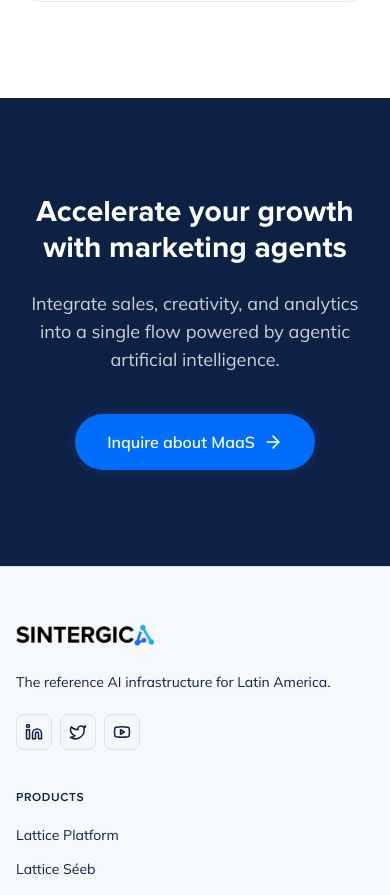
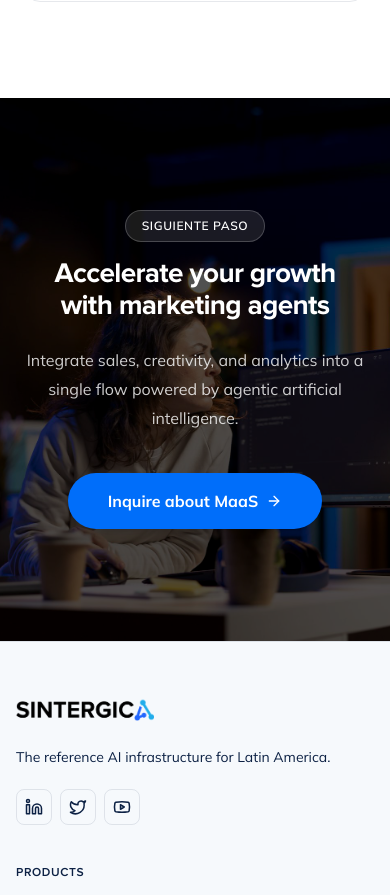
Before and after one commit to axeljmujica/Sintergica, a Next.js app: page /en/servicios/maas in a window 390 px wide. Shown: the part 3212-4107 px from the top of the page. Built offline with nearby package versions, Linux system fonts and the light colour scheme.

Commit message:
feat(servicios): use unified CTASection in desarrollo-a-medida and maas

```diff
--- a/src/components/servicios/DesarrolloMedidaContent.tsx
+++ b/src/components/servicios/DesarrolloMedidaContent.tsx
@@ -4,6 +4,7 @@
 import { ArrowRight, Code2, Server, Workflow, Lock, Database, Cloud } from "lucide-react";
 import Link from "next/link";
 import { BackgroundBeams } from "@/components/ui/background-beams";
+import { CTASection } from "@/components/shared/CTASection";
 import { useLocale } from "@/i18n/DictionaryProvider";
 
 const T = {
@@ -242,28 +243,13 @@
         </div>
       </section>
 
-      {/* CTA Section */}
-      <section className="relative overflow-hidden py-24 bg-brand-midnight dark:bg-brand-navy">
-        <div className="absolute inset-0 bg-gradient-to-br from-brand-accent/20 to-transparent mix-blend-overlay"></div>
-        <div className="absolute inset-0 dot-grid opacity-20 dark:opacity-10"></div>
-
-        <div className="relative mx-auto max-w-4xl px-6 text-center lg:px-8">
-          <h2 className="font-proxima text-3xl font-bold text-white sm:text-4xl md:text-5xl">
-            {t.ctaTitle}
-          </h2>
-          <p className="mt-6 text-lg text-white/80 max-w-2xl mx-auto">
-            {t.ctaDesc}
-          </p>
-          <div className="mt-10">
-            <Link
-              href="https://sales.sintergica.ai/widget/booking/vh6cQRURUU1nU5nslpu4"
-              className="btn-glow inline-flex items-center gap-2 rounded-full bg-brand-accent px-8 py-4 text-base font-semibold text-white transition-all hover:bg-brand-accent/90"
-            >
-              {t.ctaButton} <ArrowRight className="h-5 w-5" />
-            </Link>
-          </div>
-        </div>
-      </section>
+      <CTASection
+        badge="Siguiente paso"
+        title={t.ctaTitle}
+        subtitle={t.ctaDesc}
+        ctaLabel={t.ctaButton}
+        ctaHref="https://sales.sintergica.ai/widget/booking/vh6cQRURUU1nU5nslpu4"
+      />
     </LazyMotion>
   );
 }
--- a/src/components/servicios/MaaSContent.tsx
+++ b/src/components/servicios/MaaSContent.tsx
@@ -4,6 +4,7 @@
 import { ArrowRight, Megaphone, Target, PenTool, BarChart3, Users, Sparkles } from "lucide-react";
 import Link from "next/link";
 import { BackgroundBeams } from "@/components/ui/background-beams";
+import { CTASection } from "@/components/shared/CTASection";
 import { useLocale } from "@/i18n/DictionaryProvider";
 
 const T = {
@@ -242,28 +243,13 @@
         </div>
       </section>
 
-      {/* CTA Section */}
-      <section className="relative overflow-hidden py-24 bg-brand-midnight dark:bg-brand-navy">
-        <div className="absolute inset-0 bg-gradient-to-br from-brand-accent/20 to-transparent mix-blend-overlay"></div>
-        <div className="absolute inset-0 dot-grid opacity-20 dark:opacity-10"></div>
-
-        <div className="relative mx-auto max-w-4xl px-6 text-center lg:px-8">
-          <h2 className="font-proxima text-3xl font-bold text-white sm:text-4xl md:text-5xl">
-            {t.ctaTitle}
-          </h2>
-          <p className="mt-6 text-lg text-white/80 max-w-2xl mx-auto">
-            {t.ctaDesc}
-          </p>
-          <div className="mt-10">
-            <Link
-              href="https://sales.sintergica.ai/widget/booking/vh6cQRURUU1nU5nslpu4"
-              className="btn-glow inline-flex items-center gap-2 rounded-full bg-brand-accent px-8 py-4 text-base font-semibold text-white transition-all hover:bg-brand-accent/90"
-            >
-              {t.ctaButton} <ArrowRight className="h-5 w-5" />
-            </Link>
-          </div>
-        </div>
-      </section>
+      <CTASection
+        badge="Siguiente paso"
+        title={t.ctaTitle}
+        subtitle={t.ctaDesc}
+        ctaLabel={t.ctaButton}
+        ctaHref="https://sales.sintergica.ai/widget/booking/vh6cQRURUU1nU5nslpu4"
+      />
     </LazyMotion>
   );
 }
```
